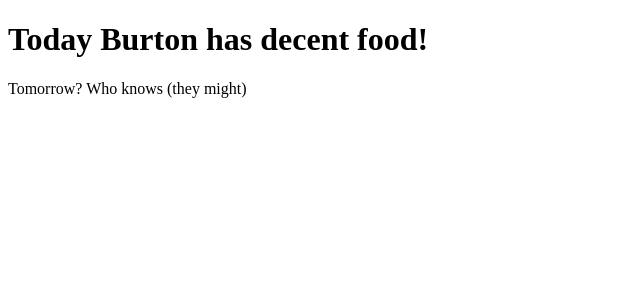
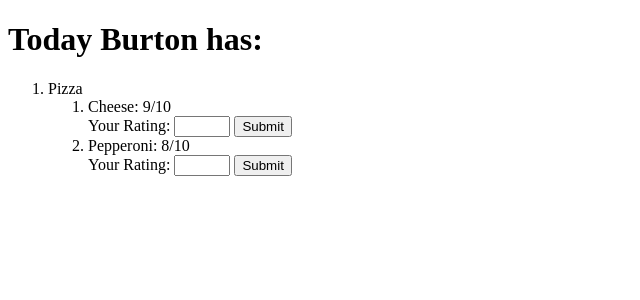
Before and after one commit to viktorChekhovoi/carletonfoodrating, a Flask app: page / in a window 1280 px wide. Shown: the top 300 px of the page, without its empty margins (0-640 px from the left). Run offline with Flask 2, Linux system fonts and the light colour scheme.

Commit message:
Working forms, added readme, added requirements

```diff
--- a/app/__init__.py
+++ b/app/__init__.py
@@ -1,5 +1,7 @@
 from flask import Flask
+from config import Config
 
 app = Flask(__name__)
+app.config.from_object(Config)
 
 from app import routes
--- /dev/null
+++ b/app/forms.py
@@ -0,0 +1,7 @@
+from flask_wtf import FlaskForm
+from wtforms import IntegerField, SubmitField
+from wtforms.validators import DataRequired, NumberRange
+
+class RateForm(FlaskForm):
+    rating = IntegerField('Your Rating:', validators=[NumberRange(min=0, max=10), DataRequired()])
+    submit = SubmitField('Submit')
--- a/app/routes.py
+++ b/app/routes.py
@@ -1,19 +1,16 @@
+from urllib import request
 from flask import render_template
 from app import app
+from app.forms import RateForm
+from flask import render_template, flash, redirect
 
 
-@app.route('/')
-@app.route('/index')
+@app.route('/', methods=['GET', 'POST'])
+@app.route('/index', methods=['GET', 'POST'])
 def index():
-    user = {'username': 'Miguel'}
-    posts = [
-        {
-            'author': {'username': 'John'},
-            'body': 'Beautiful day in Portland!'
-        },
-        {
-            'author': {'username': 'Susan'},
-            'body': 'The Avengers movie was so cool!'
-        }
-    ]
-    return render_template('index.html', title='Home', user=user, posts=posts)
+    food = {"Pizza": [{"name": "Cheese", "rate": 9}, {"name": "Pepperoni", "rate": 8}]}
+    form = RateForm()
+    if form.validate_on_submit():
+        flash(f'Rated an item {form.rating.data} out of 10')
+        return redirect('/index')
+    return render_template('index.html', food=food, form=form)
--- a/app/templates/base.html
+++ /dev/null
@@ -1,13 +0,0 @@
-<!doctype html>
-<html>
-    <head>
-        {% if title %}
-        <title>{{ title }} - foodrating</title>
-        {% else %}
-        <title>Welcome to foodrating</title>
-        {% endif %}
-    </head>
-    <body>
-        {% block content %}{% endblock %}
-    </body>
-</html>
--- a/app/templates/index.html
+++ b/app/templates/index.html
@@ -1,6 +1,32 @@
-{% extends "base.html" %}
+<!doctype html>
+<html>
+    <head>
+        <title>Welcome to Carleton Food Rating</title>
+    </head>
+    <body>
+        <h1>Today Burton has:</h1>
+        <ol>
+        {% for food_type in food %}
+            <li> {{ food_type }}
+            <ol>
+            {% for food_item in food[food_type] %}
+                <li>{{ food_item["name"] }}: {{ food_item["rate"] }}/10
+                    <!--<form method="post" novalidate>
+                        <label for="rating">Your rating:</label>
+                        <input type="number" min=0 max=10>  <input type="submit" value="Submit">
+                    </form>-->
 
-{% block content %}
-    <h1>Today Burton has decent food!</h1>
-    <div><p>Tomorrow? Who knows (they might)</p></div>
-{% endblock %}
+                    <form action="" method="post" novalidate>
+                        {{ form.hidden_tag() }}
+                            {{ form.rating.label }}
+                            {{ form.rating(size=32) }}
+                        {{ form.submit() }}
+                    </form>
+                </li>
+            {% endfor %}
+            </ol>
+            </li>
+        {% endfor %}
+        </ol>
+    </body>
+</html>
--- /dev/null
+++ b/config.py
@@ -0,0 +1,4 @@
+import os
+
+class Config(object):
+    SECRET_KEY = os.environ.get('SECRET_KEY') or '1s10mm8QXpY4bhXkHnPZDuhK9IYBZwsn'
--- /dev/null
+++ b/requirements.txt
@@ -0,0 +1,6 @@
+beautifulsoup4==4.8.2
+Flask==1.1.1
+Flask-Migrate==3.1.0
+Flask-SQLAlchemy==2.5.1
+Flask-WTF==1.0.0
+requests==2.22.0
```
Also changed, not shown: README.md (added).
